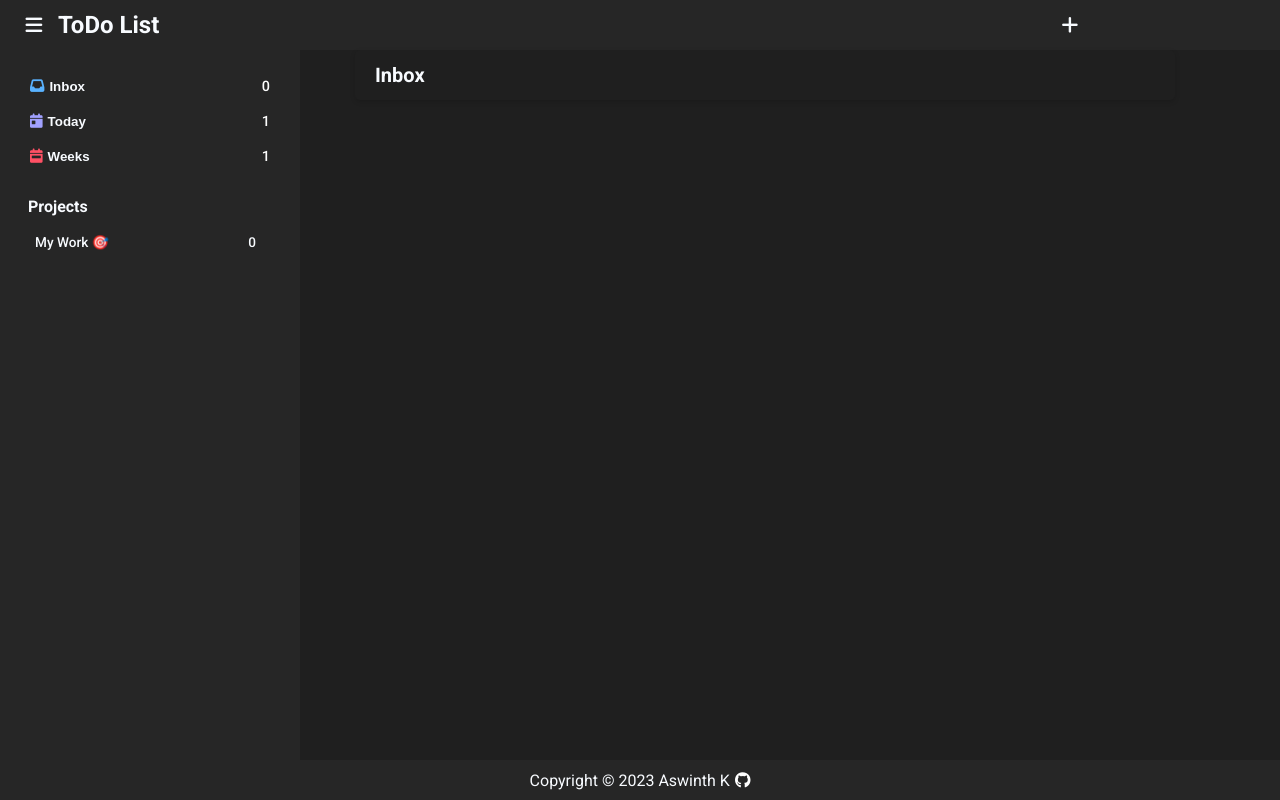
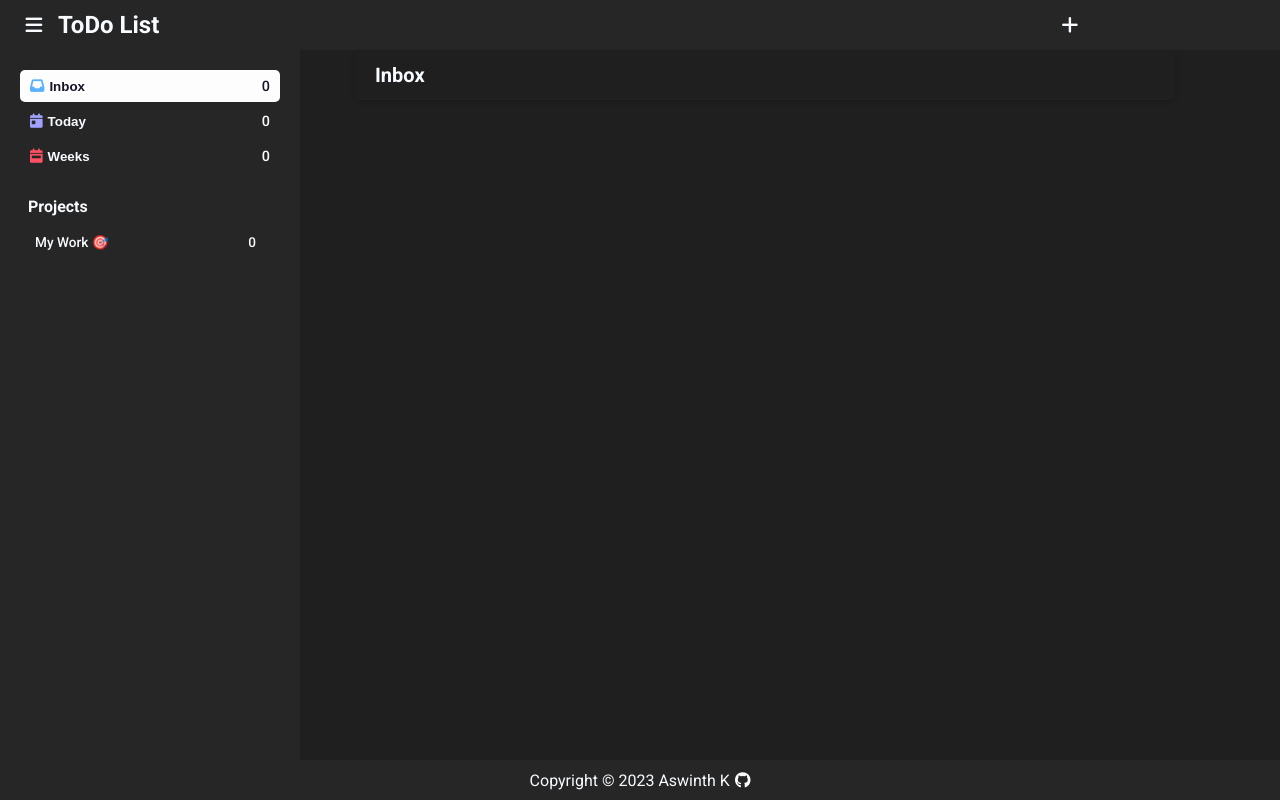
Before and after one commit to Aswinth24/Todolist, a website built with webpack: page dist/index.html in a window 1280 px wide. Built offline with nearby package versions, Linux system fonts and the light colour scheme.

Commit message:
changes in load function

```diff
--- a/src/intitalizer.js
+++ b/src/intitalizer.js
@@ -43,9 +43,9 @@ const projectSelection=document.querySelector('#project_title_pop_pop_container'
 const calendarContainer=document.querySelector('.calendar-container');
 //++++++++++++++++++++++++++++++++++++++++++++++++++++++++++//
 const load=()=>{
+
+  updateTotalTask();
   createTaskInbox();
-  createProjectTitleList();
-  updateTotalTask();
   inboxList.classList.add('active');
 }
 const addProjectTitle=(title,count)=>{
@@ -88,12 +88,14 @@ function start()
       projects.push(Object.assign(new Project(),element));
     });
    }
+  load();
   initialize();
 
 }
 
 function initialize()
 {
+
   console.log(taskDetials);
   console.log(projects);
 
@@ -301,7 +303,7 @@ function initialize()
   })
 }
    //-------------------------
-   load();
+
 
    //--------------------
 }
@@ -383,7 +385,7 @@ function initialize()
    document.querySelector('.for-Inbox').addEventListener('click',()=>{
     if(newTaskForm.classList.contains('active'))
     {
-      //alert(temp);
+
       setProjectTaskTitle('Inbox')
      // projectSelection.classList.remove('active');
     }
@@ -415,7 +417,7 @@ function initialize()
             const temp=projects[i].getProjectTitle();
             if(newTaskForm.classList.contains('active'))
             {
-              //alert(temp);
+
               setProjectTaskTitle(temp)
              projectSelection.classList.remove('active');
             }
@@ -593,12 +595,14 @@ function initialize()
   const updateTotalTask=()=>
   {
     //Inbox
+
     document.getElementById('total-inbox-task').textContent=taskDetials.length;
     // Today
     const todayDate=getTodayDateFormat(new Date());
     let count=0;
     for(let i=0;i<taskDetials.length;i++)
     {
+      console.log(taskDetials);
       if(taskDetials[i].getDate()==todayDate)
       {
         count++;
```
Also changed, not shown: dist/index.html, dist/main.js.
